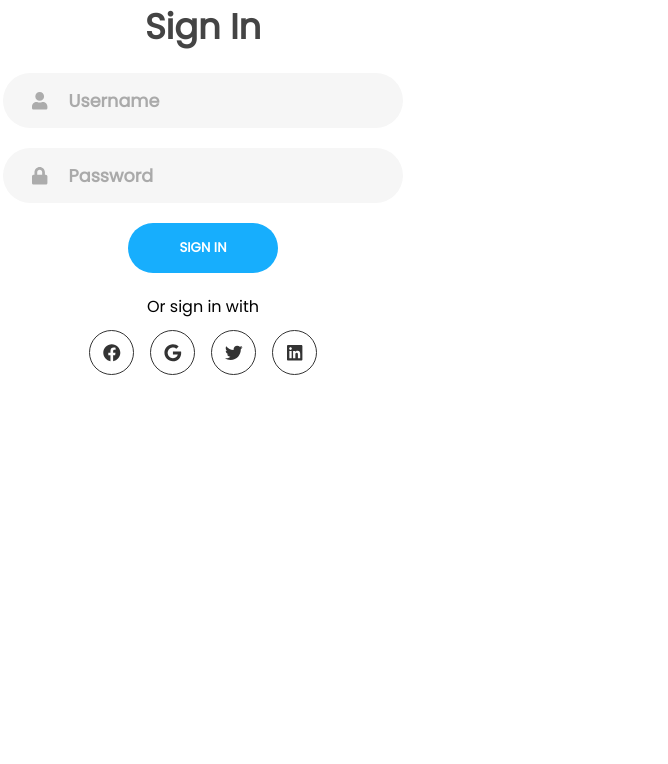
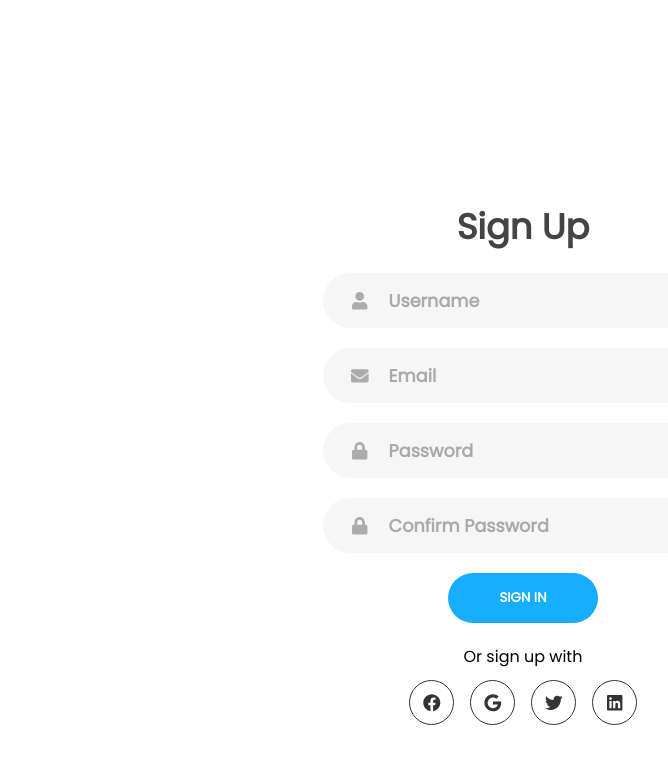
Before and after one commit to bamblebam/dsc-project-books-redistribution, a Next.js app in the folder frontend/: page /auth/authentication in a window 1280 px wide. Shown: the top 764 px of the page, without its empty margins (437-1105 px from the left). Built offline with nearby package versions, Linux system fonts and the light colour scheme.

Commit message:
basic form alignment and stuff

```diff
--- a/frontend/pages/auth/authentication.js
+++ b/frontend/pages/auth/authentication.js
@@ -2,7 +2,7 @@ import React from 'react'
 import Head from 'next/head'
 import styles from '../../styles/css/authentication.module.css'
 import { FontAwesomeIcon } from "@fortawesome/react-fontawesome"
-import { faUser, faLock } from "@fortawesome/free-solid-svg-icons"
+import { faUser, faLock, faEnvelope } from "@fortawesome/free-solid-svg-icons"
 import { faFacebook, faGoogle, faLinkedin, faTwitter } from '@fortawesome/free-brands-svg-icons'
 
 export default function authentication() {
@@ -45,6 +45,49 @@ export default function authentication() {
                                     </a>
                                 </div>
                             </form>
+                            <form action="" method="POST" className={styles.form + " " + styles.signup_form}>
+                                <h2 className={styles.title}>Sign Up</h2>
+                                <div className={styles.input_field}>
+                                    <div className={styles.icon}>
+                                        <FontAwesomeIcon className={styles.FontAwesomeIcon} icon={faUser}></FontAwesomeIcon>
+                                    </div>
+                                    <input type="text" name="signup_username" className={styles.input} placeholder="Username" />
+                                </div>
+                                <div className={styles.input_field}>
+                                    <div className={styles.icon}>
+                                        <FontAwesomeIcon className={styles.FontAwesomeIcon} icon={faEnvelope}></FontAwesomeIcon>
+                                    </div>
+                                    <input type="email" name="signup_email" className={styles.input} placeholder="Email" />
+                                </div>
+                                <div className={styles.input_field}>
+                                    <div className={styles.icon}>
+                                        <FontAwesomeIcon className={styles.FontAwesomeIcon} icon={faLock}></FontAwesomeIcon>
+                                    </div>
+                                    <input type="text" name="signup_password1" className={styles.input} placeholder="Password" />
+                                </div>
+                                <div className={styles.input_field}>
+                                    <div className={styles.icon}>
+                                        <FontAwesomeIcon className={styles.FontAwesomeIcon} icon={faLock}></FontAwesomeIcon>
+                                    </div>
+                                    <input type="text" name="signup_password2" className={styles.input} placeholder="Confirm Password" />
+                                </div>
+                                <button type="submit" className={styles.btn + " " + styles.solid}>Sign In</button>
+                                <p className={styles.social_text}>Or sign up with</p>
+                                <div className={styles.social_media}>
+                                    <a href="" className={styles.social_icon}>
+                                        <FontAwesomeIcon className={styles.FontAwesomeIcon} icon={faFacebook}></FontAwesomeIcon>
+                                    </a>
+                                    <a href="" className={styles.social_icon}>
+                                        <FontAwesomeIcon className={styles.FontAwesomeIcon} icon={faGoogle}></FontAwesomeIcon>
+                                    </a>
+                                    <a href="" className={styles.social_icon}>
+                                        <FontAwesomeIcon className={styles.FontAwesomeIcon} icon={faTwitter}></FontAwesomeIcon>
+                                    </a>
+                                    <a href="" className={styles.social_icon}>
+                                        <FontAwesomeIcon className={styles.FontAwesomeIcon} icon={faLinkedin}></FontAwesomeIcon>
+                                    </a>
+                                </div>
+                            </form>
                         </div>
                     </div>
                 </div>
--- a/frontend/styles/css/authentication.module.css
+++ b/frontend/styles/css/authentication.module.css
@@ -14,6 +14,19 @@
   left: 0;
 }
 
+.signin_signup {
+  position: absolute;
+  top: 25%;
+  left: 50%;
+  -webkit-transform: translate(-50% -50%);
+          transform: translate(-50% -50%);
+  width: 50%;
+  display: -ms-grid;
+  display: grid;
+  -ms-grid-columns: 1fr;
+      grid-template-columns: 1fr;
+}
+
 .form {
   display: -webkit-box;
   display: -ms-flexbox;
@@ -28,6 +41,23 @@
   -webkit-box-direction: normal;
       -ms-flex-direction: column;
           flex-direction: column;
+  padding: 0 5rem;
+  overflow: hidden;
+  -ms-grid-column: 1;
+  -ms-grid-column-span: 1;
+  grid-column: 1 / 2;
+  -ms-grid-row: 1;
+  -ms-grid-row-span: 1;
+  grid-row: 1 / 2;
+}
+
+.form.signin_form {
+  z-index: 2;
+}
+
+.form.signin_form {
+  z-index: 1;
+  opacity: 0;
 }
 
 .title {
--- a/frontend/styles/scss/authentication.module.scss
+++ b/frontend/styles/scss/authentication.module.scss
@@ -24,11 +24,34 @@ $primary_dark:#1466e3;
     left: 0;
 }
 
+.signin_signup{
+    position: absolute;
+    top: 25%;
+    left: 50%;
+    transform: translate(-50% -50%);
+    width: 50%;
+    display: grid;
+    grid-template-columns: 1fr;
+}
+
 .form{
     display: flex;
     align-items: center;
     justify-content: center;
     flex-direction: column;
+    padding: 0 5rem;
+    overflow: hidden;
+    grid-column: 1 / 2;
+    grid-row: 1 / 2;
+}
+
+.form.signin_form{
+    z-index: 2;
+}
+
+.form.signin_form{
+    z-index: 1;
+    opacity: 0;
 }
 
 .title{
```
Also changed, not shown: 1 other file (tests, documents, lock files or other folders).
